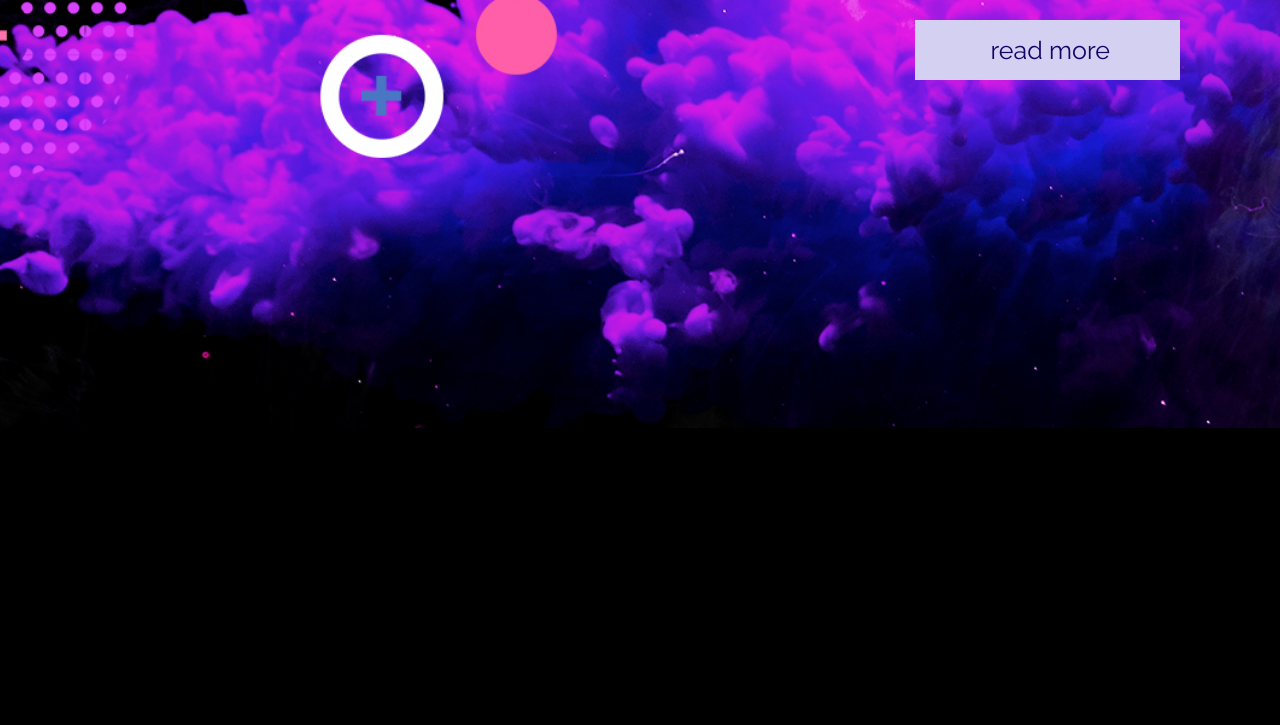
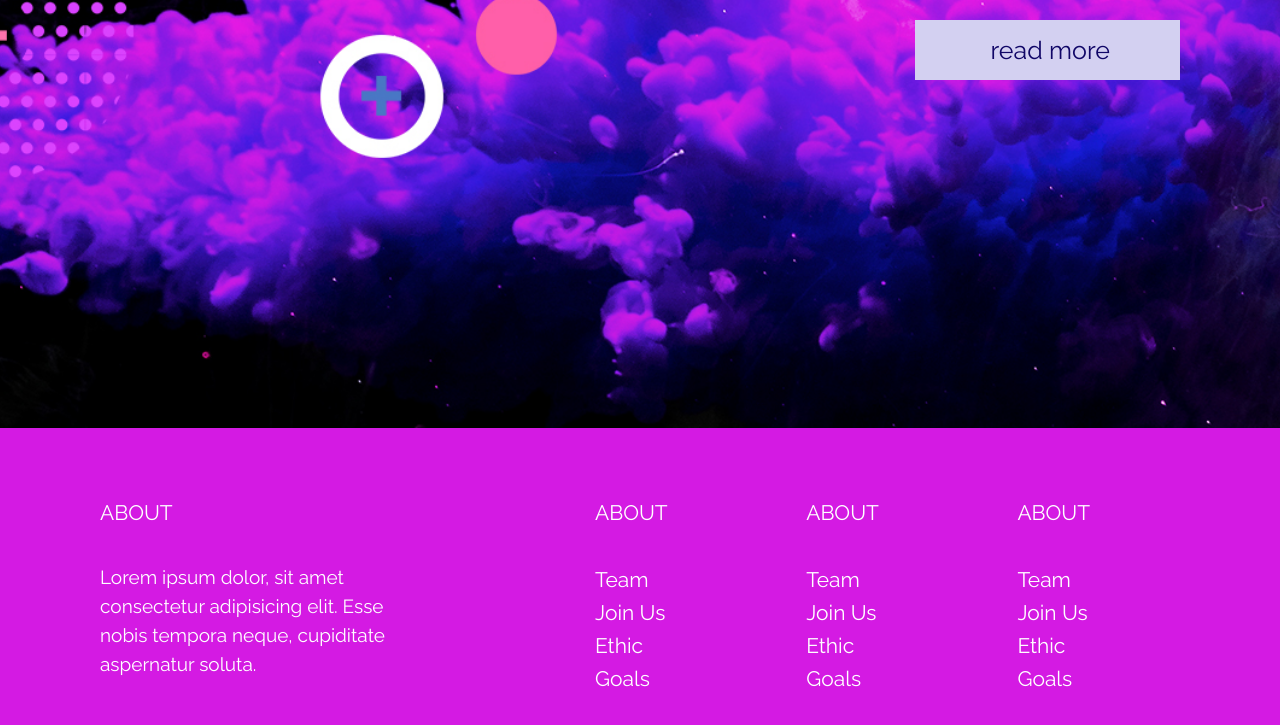
Before and after one commit to aleksandardjako/SummerFestival, a website: page index.html in a window 1280 px wide. Shown: the part 778-1503 px from the top of the page. Before the commit the page ends 1206 px from the top, so only its background shows below. Drawn offline with nearby package versions, Linux system fonts and the light colour scheme; files that its build step writes are made by us from their sources.

Commit message:
upadet footer

```diff
--- a/index.html
+++ b/index.html
@@ -50,6 +50,38 @@
                 </div>
             </div>
         </main>
-        <footer class="footer"></footer>
+        <footer class="footer">
+            <div class="wrap">
+                <div class="footer__content">
+                    <div class="footer__left">
+                        <h4 class="footer__content-title">about</h4>
+                        <p class="footer__left-paragraph">Lorem ipsum dolor, sit amet consectetur adipisicing elit. Esse nobis tempora neque, cupiditate aspernatur soluta.</p>
+                    </div>
+                    <div class="footer__right">
+                        <div class="right__content">
+                            <h4 class="footer__content-title">about</h4>
+                            <a href="#" class="right__content-link">Team</a>
+                            <a href="#" class="right__content-link">Join Us</a>
+                            <a href="#" class="right__content-link">Ethic</a>
+                            <a href="#" class="right__content-link">Goals</a>
+                        </div>
+                        <div class="right__content">
+                            <h4 class="footer__content-title">about</h4>
+                            <a href="#" class="right__content-link">Team</a>
+                            <a href="#" class="right__content-link">Join Us</a>
+                            <a href="#" class="right__content-link">Ethic</a>
+                            <a href="#" class="right__content-link">Goals</a>
+                        </div>
+                        <div class="right__content">
+                            <h4 class="footer__content-title">about</h4>
+                            <a href="#" class="right__content-link">Team</a>
+                            <a href="#" class="right__content-link">Join Us</a>
+                            <a href="#" class="right__content-link">Ethic</a>
+                            <a href="#" class="right__content-link">Goals</a>
+                        </div>
+                    </div>
+                </div>
+            </div>
+        </footer>
     </body>
 </html>
--- a/src/scss/base/typography.scss
+++ b/src/scss/base/typography.scss
@@ -1,5 +1,7 @@
+h1, h2, h3, h4, h5, h6 {
+    font-family: $raleway;
+}
 h1 {
-    font-family: $raleway;
     text-transform: uppercase;
     font-weight: bold;
     font-size: 65px;
@@ -7,3 +9,8 @@ h1 {
 p {
     font-size: 25px;
 }
+h4 {
+    font-size: 21px;
+    line-height: 30px;
+    text-transform: uppercase;
+}
--- a/src/scss/base/variables.scss
+++ b/src/scss/base/variables.scss
@@ -3,3 +3,4 @@ $monoton: 'Monoton';
 
 $body: #000001;
 $white: #ffffff;
+$purple: #d41ae3;
--- a/src/scss/modules/footer.scss
+++ b/src/scss/modules/footer.scss
@@ -0,0 +1,30 @@
+.footer {
+    background-color: $purple;
+}
+.footer__content {
+    display: flex;
+    padding: 70px 90px 80px 0;
+    align-content: space-between;
+}
+.footer__left {
+    width: 50%;
+    padding-right: 200px;
+}
+.footer__right {
+    width: 50%;
+    display: flex;
+    justify-content: space-between;
+}
+.footer__content-title {
+    margin-bottom: 35px;
+}
+.footer__left-paragraph {
+    font-size: 19px;
+    line-height: 29px;
+}
+.right__content-link {
+    display: block;
+    font-size: 21px;
+    line-height: 33px;
+    text-transform: none;
+}
```
